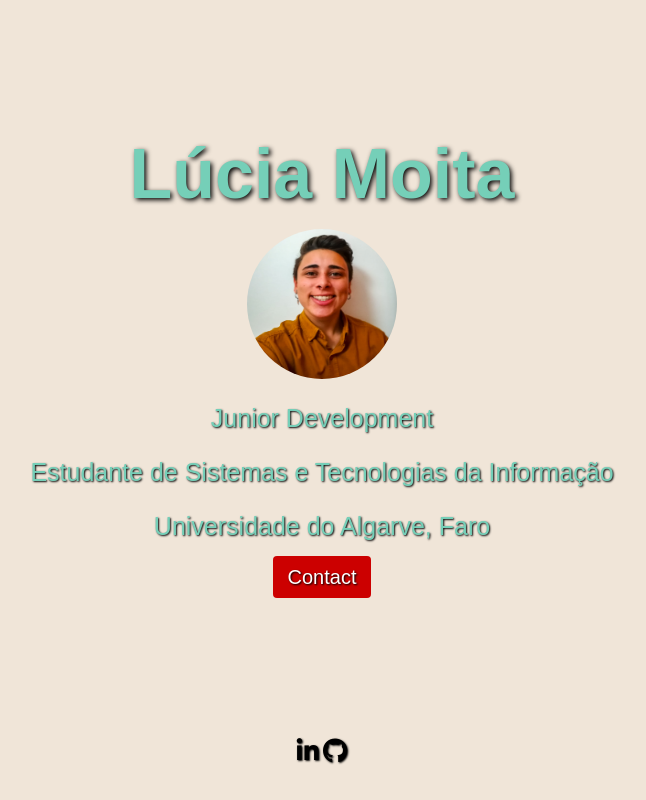
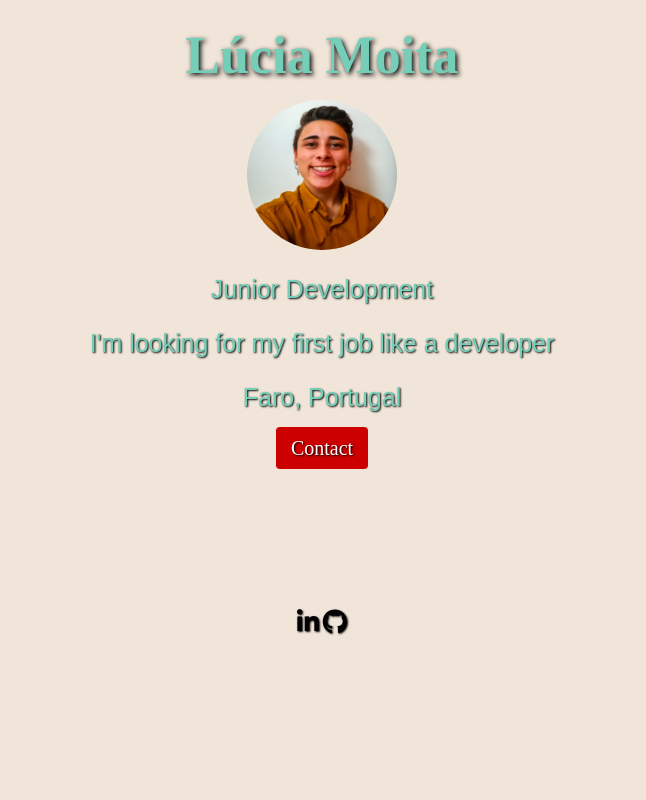
Before and after one commit to luciamvm/landing-page, a plain HTML site: page index.html in a window 1280 px wide. Shown: the whole page, without its empty margins (318-964 px from the left). Drawn offline with Linux system fonts and the light colour scheme.

Commit message:
simple page

```diff
--- a/index.html
+++ b/index.html
@@ -4,6 +4,8 @@
 	<meta charset="UTF-8">
 	<script src="https://kit.fontawesome.com/1fda7859c6.js" crossorigin="anonymous"></script>
 	<link rel="stylesheet" href="style.css">
+	<link rel = "preconnect" href = "https://fonts.gstatic.com">
+	<link href = "https://fonts.googleapis.com/css2? family = Indie + Flower & display = swap" rel = "folha de estilo">
 </head>
 
 <body>
@@ -11,9 +13,9 @@
 	<h1>Lúcia Moita</h1>
 	<img src="Imagens/me.jpg" alt="minha fotografia" height="150" width="150" class="foto">
 	<p>Junior Development</p>
-	<p>Estudante de Sistemas e Tecnologias da Informação</p>
-	<p>Universidade do Algarve, Faro</p>
-	<a href="http://luciamoita.pt" target="_blank" class="contact"> Contact </a>
+	<p>I'm looking for my first job like a developer</p>
+	<p>Faro, Portugal</p>
+	<a href="mailto: luciamoita2@gmail.com" target="_blank" class="contact"> Contact </a>
 	<ul class="lista">
 		<li><a href="https://www.linkedin.com/in/luumoita/"><i class="fab fa-linkedin-in"></i></a></li>
 		<li><a href="https://github.com/luciamvm"><i class="fab fa-github"></i></a></li>
--- a/style.css
+++ b/style.css
@@ -1,6 +1,7 @@
 body {
 	text-align: center;
-	font-family: Arial;
+	margin-right: 200px;
+	margin-left: 200px;
 	/*background-image: url(Imagens/code.jpg);
 	background-size: cover;*/
 	background-color: #f0e5d8;
@@ -10,13 +11,16 @@ body {
 
 
 h1{
-	font-size: 70px;
-	padding-top: 10%;
+
+	font-family: Indie Flower;
+	font-size: 52px;
+	padding-top: 2%;
 	text-shadow: 2px 2px 5px black;
 	margin-bottom: 15px;
 }
 
 p {
+	font-family: Arial;
 	font-size: 25px;
 }
 
```
Also changed, not shown: IndieFlower-Regular.ttf (added), OFL.txt (added).
